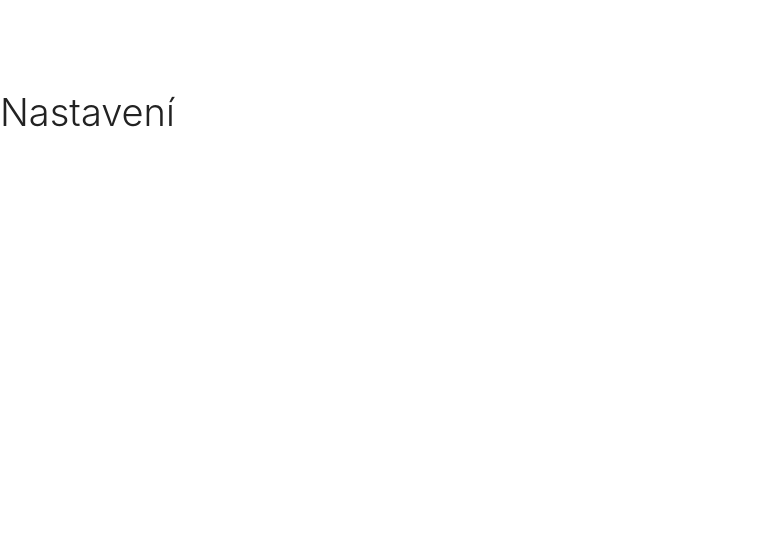
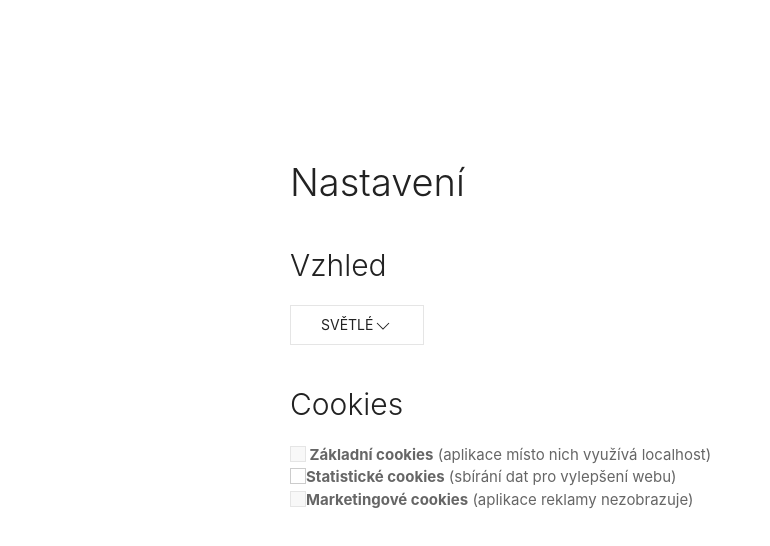
Before and after one commit to Ninjaondra321/ProStudenty, a React (Create React App) app: page /ProStudenty/settings in a window 1280 px wide. Shown: the top 546 px of the page, without its empty margins (0-770 px from the left). Built offline with nearby package versions, Linux system fonts and the light colour scheme.

Commit message:
EditedCarouselAndEverythingWorks

```diff
--- a/src/App.js
+++ b/src/App.js
@@ -85,7 +85,7 @@ function App() {
         <Routes>
           <Route path="" element={<Homepage />} />
 
-          <Route path="settings" element={<Settings />} />
+          <Route path="settings" element={<Settings setTheme={setTheme} theme={theme} />} />
           <Route path="404" element={<Page404 />} />
           <Route path="about" element={<About />} />
           <Route path=":predmet" element={<PredmetTemplate />}>
--- a/src/Pages/Settings.js
+++ b/src/Pages/Settings.js
@@ -1,12 +1,55 @@
 import React from "react";
 import { useNavigate } from "react-router-dom";
 
-const Settings = () => {
+const Settings = ({ setTheme, theme }) => {
+
+
 
   return (
-    <div>
-      <h1>Nastavení</h1>
+    <div class="tm-main uk-section uk-section-default" >
+      <div class="uk-container uk-container-small uk-position-relative" >
 
+        <h1>Nastavení</h1>
+
+        <h2>Vzhled</h2>
+
+        <div class="uk-margin">
+          <div uk-form-custom="target: > * > span:first-child">
+
+            <select onChange={(e) => setTheme(e.target.value)}>
+              <option value="light" selected={theme === "light"}>Světlé</option>
+              <option value="dark" selected={theme === "dark"}>Tmavé</option>
+
+
+            </select>
+
+            {/* Select tag, that wen you click on it, it outputs it's value  */}
+            {/* <select onChange={(e) => setTheme(e.target.value)}> */}
+
+            <button class="uk-button uk-button-default" type="button" tabindex="-1">
+              <span></span>
+              <span uk-icon="icon: chevron-down"></span>
+            </button>
+          </div>
+        </div>
+
+        <h2>Cookies</h2>
+        <div>
+          <label><input class="uk-checkbox" type="checkbox" checked={false} disabled /><b> Základní cookies</b> (aplikace místo nich využívá localhost)</label>
+          <br />
+          <label><input class="uk-checkbox" type="checkbox" /><b>Statistické cookies</b> (sbírání dat pro vylepšení webu)</label>
+          <br />
+          <label><input class="uk-checkbox" type="checkbox" checked={false} disabled /><b>Marketingové cookies</b> (aplikace reklamy nezobrazuje)</label>
+          <br />
+
+
+
+        </div>
+
+
+
+
+      </div>
     </div>
   );
 }
--- a/src/Pages/Tema.js
+++ b/src/Pages/Tema.js
@@ -51,7 +51,6 @@ const Tema = ({ infoOPredmetu }) => {
 
   }
 
-  console.warn(tema_md)
 
 
   function generateContents() {
--- a/src/Style/style.css
+++ b/src/Style/style.css
@@ -112,3 +112,13 @@
     width: 100%;
     opacity: 0.5;
 }
+
+.moje-carousel {
+    scroll-snap-type: x mandatory;
+    scroll-padding: 0 250px;
+
+}
+
+.moje-carousel .item {
+    scroll-snap-align: start;
+}
```
